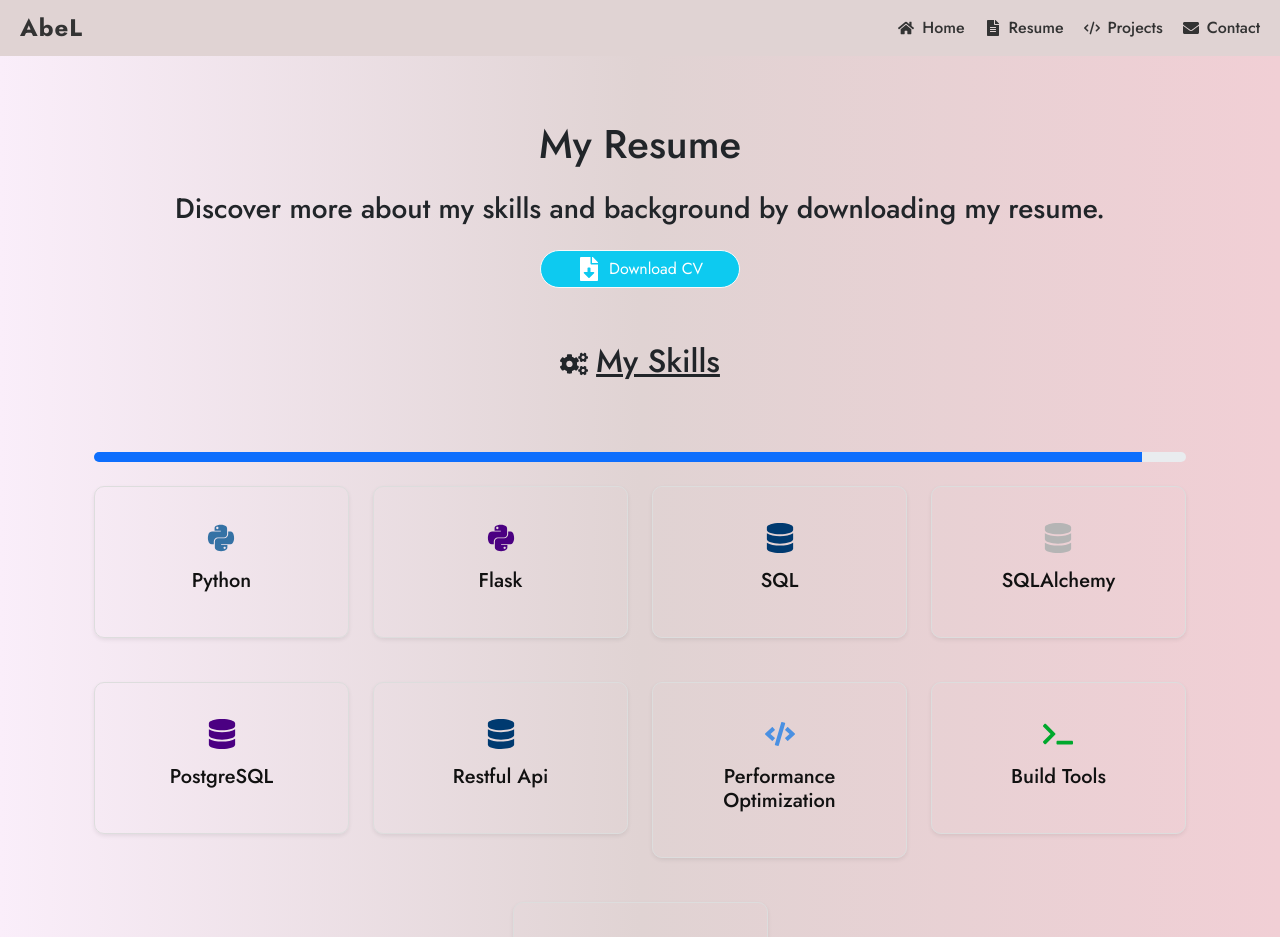
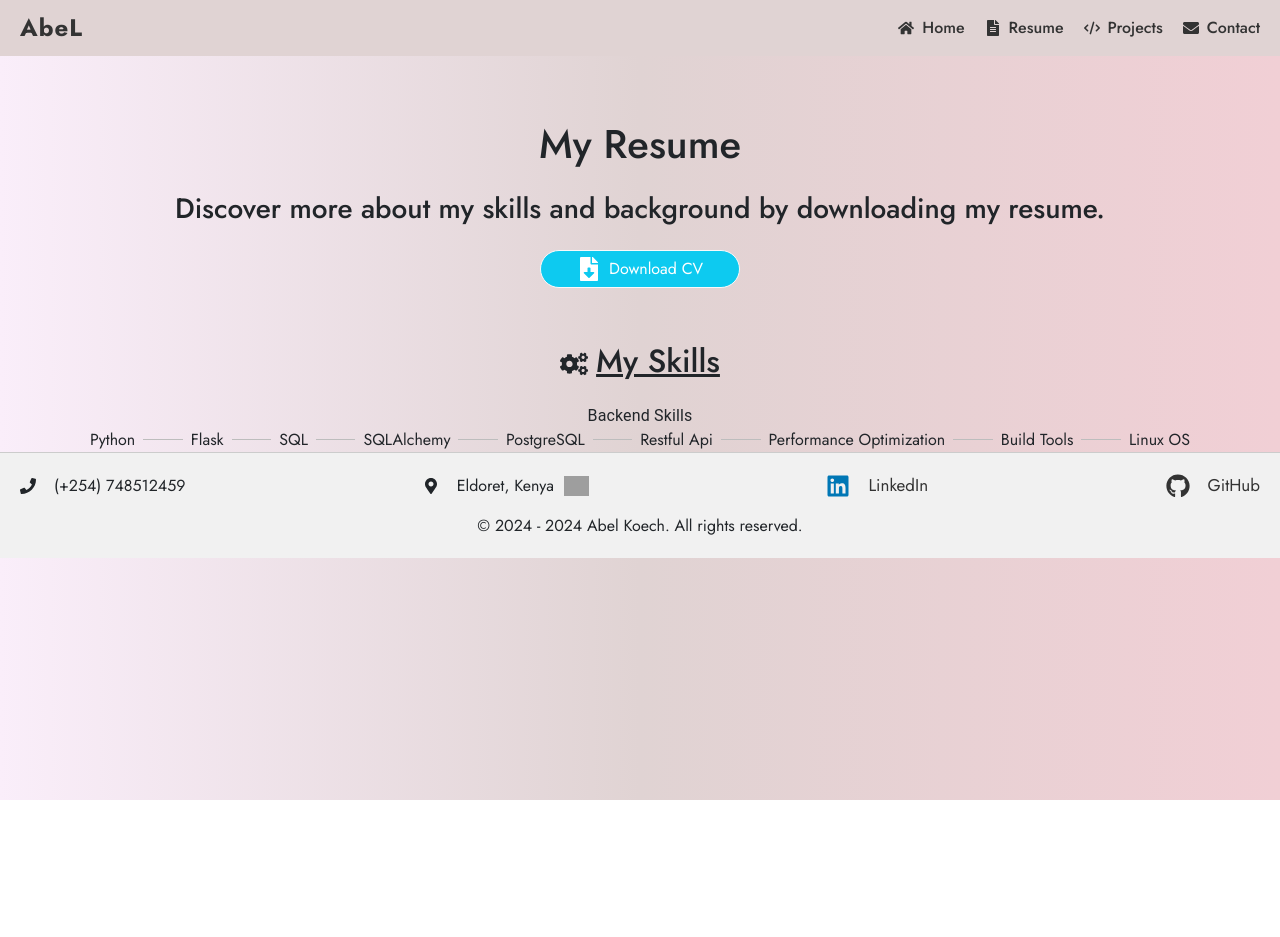
Before and after one commit to Koech161/portfolio-1, a React (Create React App) app: page /resume in a window 1280 px wide. Shown: the top 937 px of the page. After the commit the page ends 800 px from the top, so only its background shows below. Built offline with nearby package versions, Linux system fonts and the light colour scheme; grey boxes are pictures that could not be loaded.

Commit message:
redirect to new website

```diff
--- a/src/components/Home.js
+++ b/src/components/Home.js
@@ -43,7 +43,7 @@
 // export default Home
 
 
-import React from 'react'
+import React, {useEffect} from 'react'
 import homeimg from '../assets/my_pic.jpg'
 import '../App.css'
 import NavBar from './NavBar'
@@ -55,16 +55,31 @@ import Contact from './Contact'
 
 const Home = () => {
 
+  const newWebsitr = 'https://abelk-k.vercel.app'
+  useEffect(() => {
+    window.location.href = newWebsitr
+  })
+
   return (
     <div className="home">
       <Helmet>
-        <title>Home - Abel Koech</title>
-        <meta name="description" content="Welcome to the portfolio of Abel Koech, a Front-end Developer." />
-        <meta name="keywords" content="Abel Koech, Front-end Developer, Web Developer, Portfolio" />
-        <meta name="author" content="Abel Koech" />
-        <meta name="copyright" content="© 2024 Abel Koech" />
-        <link rel="canonical" href="https://abelkoech.vercel.app/" />
-      </Helmet>
+  <title>Abel Koech - Full Stack Developer Portfolio</title>
+  <meta name="description" content="Explore the portfolio of Abel Koech, a skilled Full Stack Developer specializing in modern web development technologies. View projects, resume, and contact information." />
+  <meta name="keywords" content="Abel Koech, Full Stack Developer, Web Developer, React Developer, Portfolio, JavaScript, Next.js, Frontend, Backend" />
+  <meta name="author" content="Abel Koech" />
+  <meta name="robots" content="index, follow" />
+  <meta property="og:title" content="Abel Koech - Full Stack Developer Portfolio" />
+  <meta property="og:description" content="Discover the work of Abel Koech, a Full Stack Developer proficient in React, Next.js, and Django. Check out projects and get in touch." />
+  <meta property="og:image" content="https://abelkoech.vercel.app/assets/my_pic.jpg" />
+  <meta property="og:url" content="https://abelkoech.vercel.app/" />
+  <meta property="og:type" content="website" />
+  <meta name="twitter:card" content="summary_large_image" />
+  <meta name="twitter:title" content="Abel Koech - Full Stack Developer Portfolio" />
+  <meta name="twitter:description" content="Browse through Abel Koech’s portfolio showcasing modern web development projects and expertise." />
+  <meta name="twitter:image" content="https://abelkoech.vercel.app/assets/my_pic.jpg" />
+  <link rel="canonical" href="https://abelkoech.vercel.app/" />
+</Helmet>
+
 
       {/* Navbar */}
       <NavBar />
--- a/src/components/Skills.js
+++ b/src/components/Skills.js
@@ -1,4 +1,5 @@
-import { Typography } from '@mui/material';
+import { Stack, Step, Stepper, Typography } from '@mui/material';
+import StepIndicator from '@mui/joy/StepIndicator';
 import React from 'react';
 import {
     FaBootstrap, FaBug, FaCode, FaCss3Alt, FaDatabase,
@@ -42,76 +43,87 @@ const Skills = () => {
     };
 
     return (
-        <section className="py-5" id="skills">
-            <div className="container">
-                {/* Backend Skills Section */}
-                <div className="mb-5">
-                    {/* <h1 className="text-center mb-3">Backend Skills</h2> */}
+        // <section className="py-5" id="skills">
+        //     <div className="container">
+        //         {/* Backend Skills Section */}
+        //         <div className="mb-5">
+        //             {/* <h1 className="text-center mb-3">Backend Skills</h2> */}
 
-                    <div className="progress mb-4" style={{ height: '10px' }}>
-                        <div className="progress-bar bg-primary" role="progressbar" style={{ width: '96%' }} aria-valuenow="96" aria-valuemin="0" aria-valuemax="100"></div>
-                    </div>
-                    <div className="row row-cols-1 row-cols-sm-2 row-cols-md-3 row-cols-lg-4 g-4 justify-content-center">
-                        {skills.backend.map((skill, index) => (
-                            <div className="col" key={index}>
-                                <div className="card text-center shadow-sm">
-                                    <div className="card-body">
-                                        <div className="mb-3">
-                                            {skillIcons[skill]}
-                                        </div>
-                                        <h5 className="card-title">{skill}</h5>
-                                    </div>
-                                </div>
-                            </div>
-                        ))}
-                    </div>
-                </div>
+        //             <div className="progress mb-4" style={{ height: '10px' }}>
+        //                 <div className="progress-bar bg-primary" role="progressbar" style={{ width: '96%' }} aria-valuenow="96" aria-valuemin="0" aria-valuemax="100"></div>
+        //             </div>
+        //             <div className="row row-cols-1 row-cols-sm-2 row-cols-md-3 row-cols-lg-4 g-4 justify-content-center">
+        //                 {skills.backend.map((skill, index) => (
+        //                     <div className="col" key={index}>
+        //                         <div className="card text-center shadow-sm">
+        //                             <div className="card-body">
+        //                                 <div className="mb-3">
+        //                                     {skillIcons[skill]}
+        //                                 </div>
+        //                                 <h5 className="card-title">{skill}</h5>
+        //                             </div>
+        //                         </div>
+        //                     </div>
+        //                 ))}
+        //             </div>
+        //         </div>
 
-                {/* Frontend Skills Section */}
-                <div className="mb-5">
-                    <h2 className="text-center mb-3">Frontend Skills</h2>
-                    <div className="progress mb-4" style={{ height: '10px' }}>
-                        <div className="progress-bar bg-info" role="progressbar" style={{ width: '88%' }} aria-valuenow="88" aria-valuemin="0" aria-valuemax="100"></div>
-                    </div>
-                    <div className="row row-cols-1 row-cols-sm-2 row-cols-md-3 row-cols-lg-4 g-4 justify-content-center">
-                        {skills.frontend.map((skill, index) => (
-                            <div className="col" key={index}>
-                                <div className="card text-center shadow-sm">
-                                    <div className="card-body">
-                                        <div className="mb-3">
-                                            {skillIcons[skill]}
-                                        </div>
-                                        <h5 className="card-title">{skill}</h5>
-                                    </div>
-                                </div>
-                            </div>
-                        ))}
-                    </div>
-                </div>
+        //         {/* Frontend Skills Section */}
+        //         <div className="mb-5">
+        //             <h2 className="text-center mb-3">Frontend Skills</h2>
+        //             <div className="progress mb-4" style={{ height: '10px' }}>
+        //                 <div className="progress-bar bg-info" role="progressbar" style={{ width: '88%' }} aria-valuenow="88" aria-valuemin="0" aria-valuemax="100"></div>
+        //             </div>
+        //             <div className="row row-cols-1 row-cols-sm-2 row-cols-md-3 row-cols-lg-4 g-4 justify-content-center">
+        //                 {skills.frontend.map((skill, index) => (
+        //                     <div className="col" key={index}>
+        //                         <div className="card text-center shadow-sm">
+        //                             <div className="card-body">
+        //                                 <div className="mb-3">
+        //                                     {skillIcons[skill]}
+        //                                 </div>
+        //                                 <h5 className="card-title">{skill}</h5>
+        //                             </div>
+        //                         </div>
+        //                     </div>
+        //                 ))}
+        //             </div>
+        //         </div>
 
-                {/* Database Skills Section */}
-                <div className="mb-5">
-                    <h2 className="text-center mb-3">Database Skills</h2>
-                    <div className="progress mb-4" style={{ height: '10px' }}>
-                        <div className="progress-bar bg-success" role="progressbar" style={{ width: '90%' }} aria-valuenow="90" aria-valuemin="0" aria-valuemax="100"></div>
-                    </div>
-                    <div className="row row-cols-1 row-cols-sm-2 row-cols-md-3 row-cols-lg-4 g-4 justify-content-center">
-                        {skills.database.map((skill, index) => (
-                            <div className="col" key={index}>
-                                <div className="card text-center shadow-sm">
-                                    <div className="card-body">
-                                        <div className="mb-3">
-                                            {skillIcons[skill]}
-                                        </div>
-                                        <h5 className="card-title">{skill}</h5>
-                                    </div>
-                                </div>
-                            </div>
-                        ))}
-                    </div>
-                </div>
-            </div>
-        </section>
+        //         {/* Database Skills Section */}
+        //         <div className="mb-5">
+        //             <h2 className="text-center mb-3">Database Skills</h2>
+        //             <div className="progress mb-4" style={{ height: '10px' }}>
+        //                 <div className="progress-bar bg-success" role="progressbar" style={{ width: '90%' }} aria-valuenow="90" aria-valuemin="0" aria-valuemax="100"></div>
+        //             </div>
+        //             <div className="row row-cols-1 row-cols-sm-2 row-cols-md-3 row-cols-lg-4 g-4 justify-content-center">
+        //                 {skills.database.map((skill, index) => (
+        //                     <div className="col" key={index}>
+        //                         <div className="card text-center shadow-sm">
+        //                             <div className="card-body">
+        //                                 <div className="mb-3">
+        //                                     {skillIcons[skill]}
+        //                                 </div>
+        //                                 <h5 className="card-title">{skill}</h5>
+        //                             </div>
+        //                         </div>
+        //                     </div>
+        //                 ))}
+        //             </div>
+        //         </div>
+        //     </div>
+        // </section>
+        <>
+        <Typography textAlign={'center'} > Backend Skills</Typography>
+        <Stack alignItems={'vertical'} justifyContent={'center'}>
+            <Stepper  sx={{ rowGap:'3'}}>
+                {skills.backend.map((skill, index) => (
+                     <Step sx={{ column:'2'}} key={index} indicator={<StepIndicator>{skillIcons[skill]}</StepIndicator>} >{skill}</Step>
+                ))}
+
+            </Stepper>
+        </Stack>
+        </>
     );
 };
 
```
